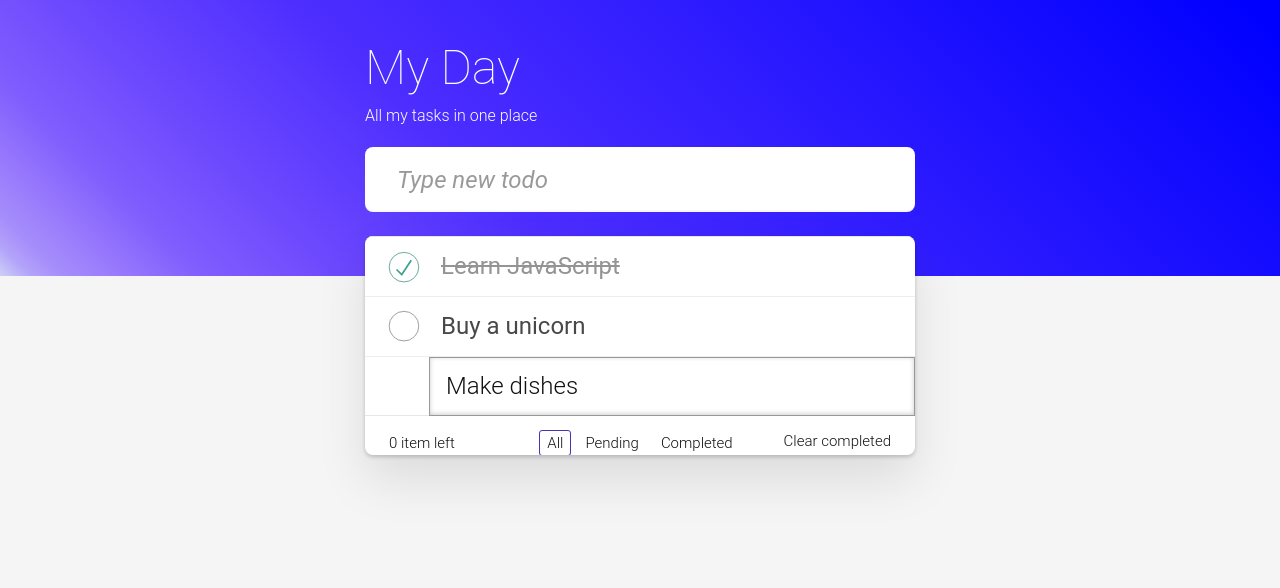
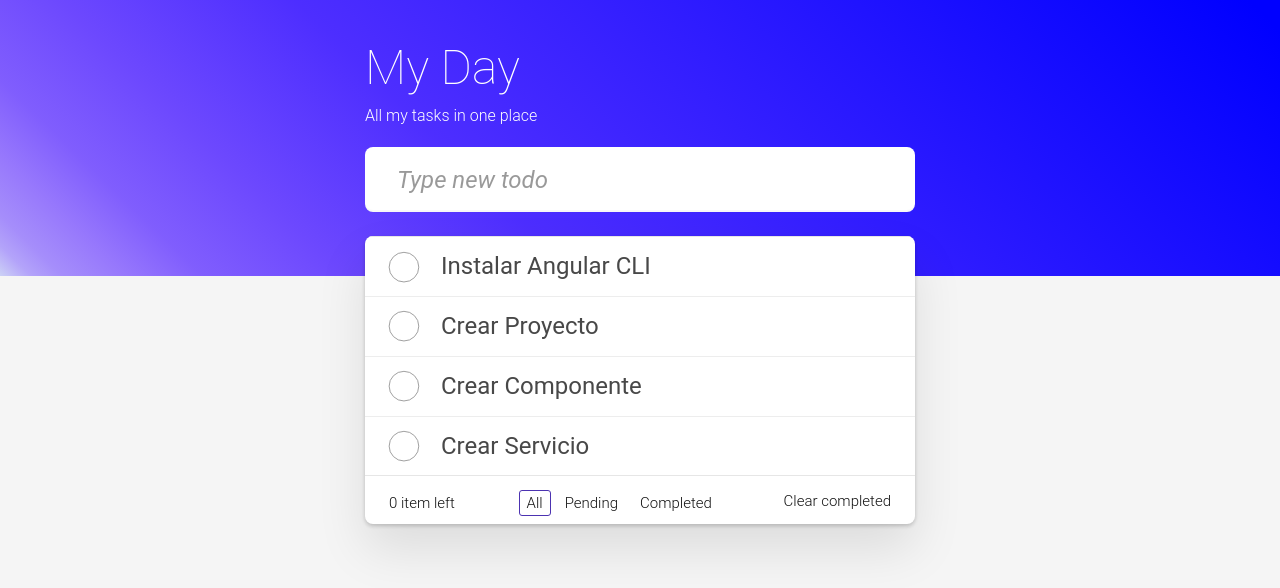
Before and after one commit to Yordyr06/To-Do_App, an Angular app: page / in a window 1280 px wide. Shown: the top 588 px of the page. Built offline with nearby package versions, Linux system fonts and the light colour scheme.

Commit message:
🎨 Footer's layout fixed

```diff
--- a/src/app/app.component.css
+++ b/src/app/app.component.css
@@ -257,6 +257,7 @@
 }
 
 .footer {
+  margin-bottom: 1rem;
   padding: 1rem 1.5rem;
   height: 20px;
   text-align: center;
@@ -277,7 +278,6 @@
   margin: 0;
   padding: 0;
   list-style: none;
-  position: absolute;
   right: 0;
   left: 0;
 }
--- a/src/app/app.component.html
+++ b/src/app/app.component.html
@@ -15,30 +15,30 @@
     <!-- This section should be hidden by default and shown when there are todos -->
     <section class="main">
       <ul class="todo-list">
-        <li class="completed">
+        <!-- <li class="completed">
           <div class="view">
             <input class="toggle" type="checkbox" checked />
             <label>Learn JavaScript</label>
             <button class="destroy"></button>
           </div>
           <input class="edit" value="Learn JavaScript" />
-        </li>
-        <li>
+        </li> -->
+        <li *ngFor="let task of tasks()">
           <div class="view">
             <input class="toggle" type="checkbox" />
-            <label>Buy a unicorn</label>
+            <label> {{ task }} </label>
             <button class="destroy"></button>
           </div>
           <input class="edit" value="Buy a unicorn" />
         </li>
-        <li class="editing">
+        <!-- <li class="editing">
           <div class="view">
             <input class="toggle" type="checkbox" />
             <label>Make dishes</label>
             <button class="destroy"></button>
           </div>
           <input class="edit" value="Make dishes" />
-        </li>
+        </li> -->
       </ul>
     </section>
     <!-- This footer should be hidden by default and shown when there are todos -->
@@ -56,9 +56,9 @@
         <li>
           <a routerLink="/completed">Completed</a>
         </li>
+        <button class="clear-completed">Clear completed</button>
       </ul>
       <!-- Hidden if no completed items are left ↓ -->
-      <button class="clear-completed">Clear completed</button>
     </footer>
   </div>
 </section>
--- a/src/app/app.component.ts
+++ b/src/app/app.component.ts
@@ -1,15 +1,16 @@
+import { CommonModule } from '@angular/common';
 import { Component, signal } from '@angular/core';
 import { RouterOutlet } from '@angular/router';
 
 @Component({
   selector: 'app-root',
   standalone: true,
-  imports: [RouterOutlet],
+  imports: [CommonModule, RouterOutlet],
   templateUrl: './app.component.html',
   styleUrl: './app.component.css'
 })
 export class AppComponent {
-  task = signal([
+  tasks = signal([
     'Instalar Angular CLI',
     'Crear Proyecto',
     'Crear Componente',
```
